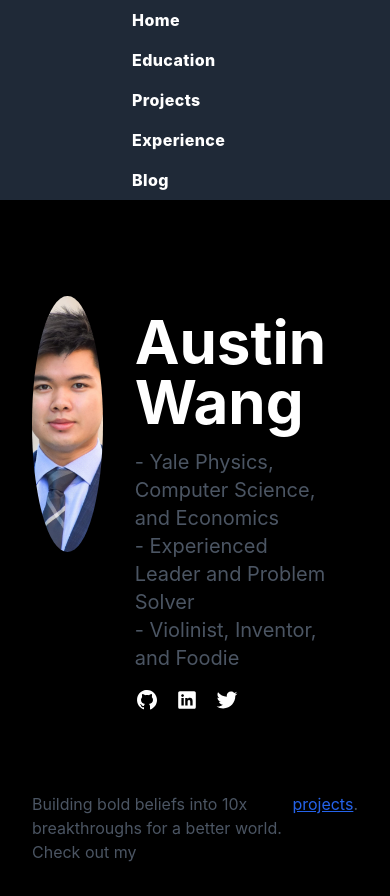
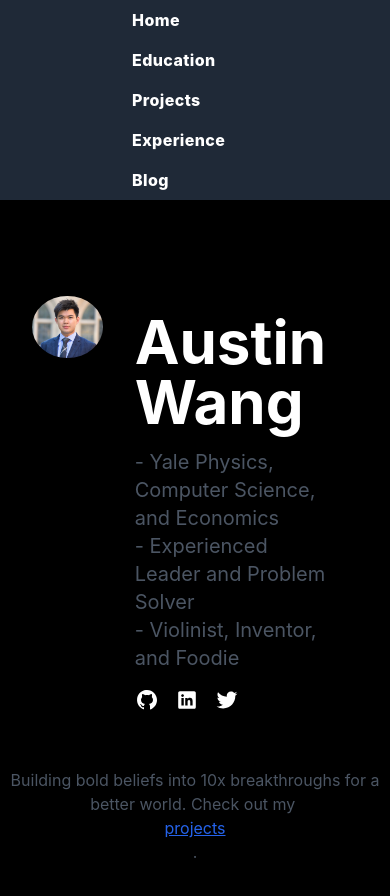
Before and after one commit to austinpower1258/landing, a Next.js app: page / in a window 390 px wide. After the commit the page ends 872 px from the top, so only its background shows below. Built offline with nearby package versions, Linux system fonts and the light colour scheme.

Commit message:
add media query

```diff
--- a/pages/index.js
+++ b/pages/index.js
@@ -6,6 +6,7 @@ import Link from "next/link";
 import github_logo from '../pages/resources/github-logo.svg';
 import linkedin_logo from '../pages/resources/linkedin-logo.svg';
 import twitter_logo from '../pages/resources/twitter-logo.svg';
+import styles from './index.module.css';
 
 export default function Home() {
   return (
@@ -19,10 +20,8 @@ export default function Home() {
         <div className="flex-row">
           <Image
             src={austin_pfp}
-            className="object-cover"
-            style={{ width: '256px', height: '256px', borderRadius: '50%' }}
-            height={256}
-            width={256}
+            className={`object-cover ${styles.profileImage}`}
+            style={styles.object}
             alt="Austin Wang" />
         </div>
 
@@ -63,7 +62,7 @@ export default function Home() {
 
       </main >
 
-      <div className="p-8 flex place-content-center font-sm text-gray-600">
+      <div className={styles.description}>
         Building bold beliefs into 10x breakthroughs for a better world. Check out my&nbsp;
         <a href="../projects" className="underline hover:text-white">projects</a>.
       </div>
--- a/pages/index.module.css
+++ b/pages/index.module.css
@@ -64,3 +64,33 @@
   margin-bottom: 12px;
   opacity: 0.65;
 }
+
+.profileImage {
+  width: 256px;
+  height: 256px;
+  border-radius: 50%;
+}
+
+@media (max-width: 768px) {
+  .profileImage {
+    width: auto;
+    height: auto;
+    border-radius: 50%;
+  }
+}
+
+.description {
+  padding: 8px;
+  display: flex;
+  justify-content: center;
+  font-size: 1rem;
+  @apply text-gray-600;
+}
+
+@media (max-width: 768px) {
+  .description {
+    flex-direction: column;
+    align-items: center;
+    text-align: center;
+  }
+}
```
